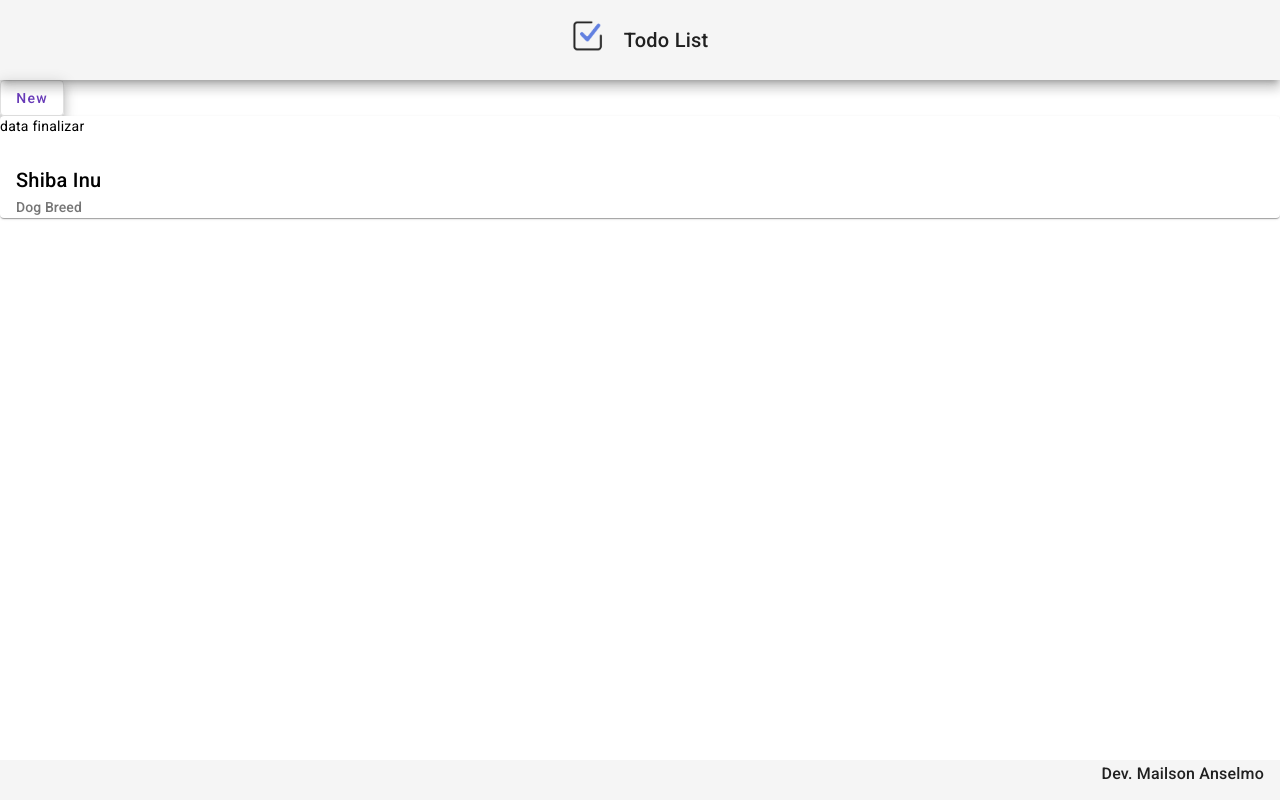
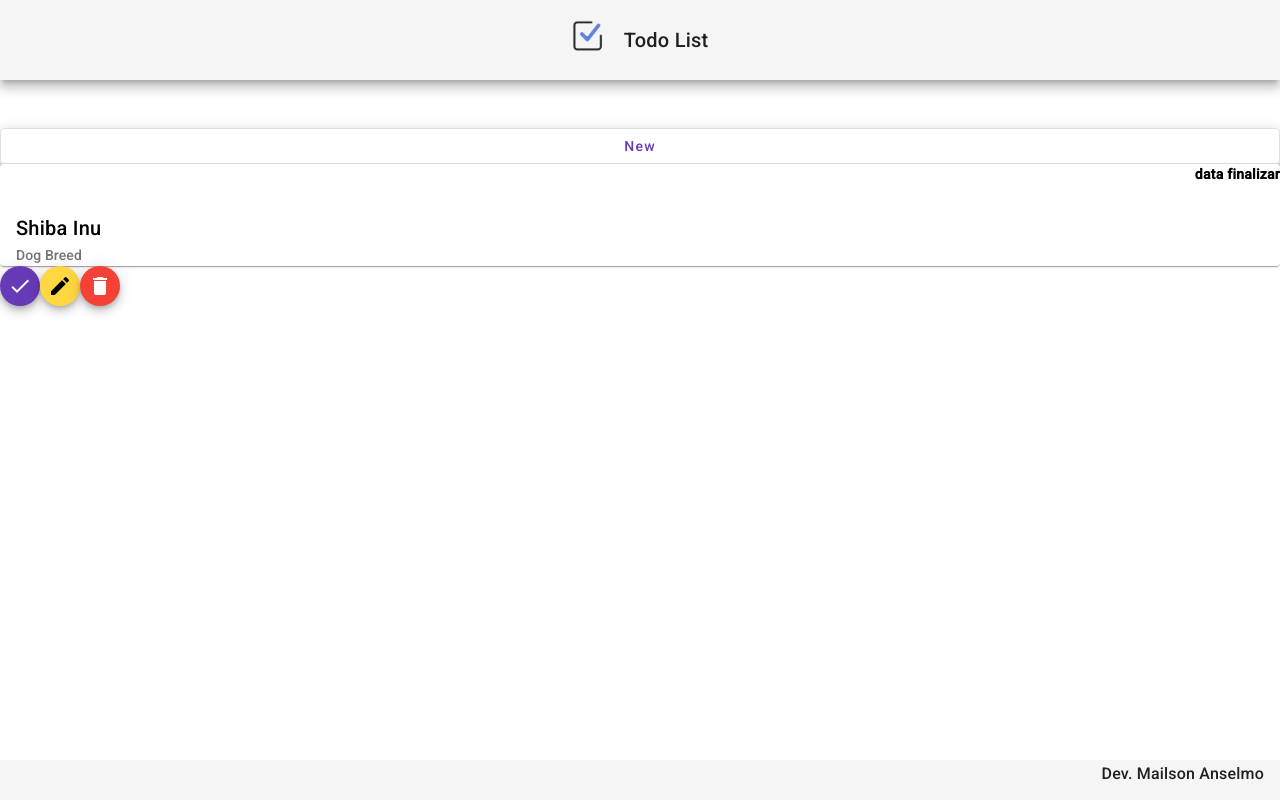
Before and after one commit to mailsonanselmo/ToDo_front, an Angular app: page / in a window 1280 px wide. Built offline with nearby package versions, Linux system fonts and the light colour scheme.

Commit message:
botoes de ações

```diff
--- a/src/app/app.component.html
+++ b/src/app/app.component.html
@@ -1,3 +1,3 @@
 <app-header></app-header>
-<app-real-all></app-real-all>
+<app-real-all>teste</app-real-all>
 <app-footer></app-footer>
--- a/src/app/components/real-all/real-all.component.css
+++ b/src/app/components/real-all/real-all.component.css
@@ -0,0 +1,18 @@
+.container{
+    height: 85%;
+    margin: auto;
+}
+
+.content{
+    width: 100%;
+}
+
+.new-todo{
+    width: 100%;
+    margin-top: 3rem;
+}
+
+p{
+    text-align: end;
+    font-weight: 600;
+}
--- a/src/app/components/real-all/real-all.component.html
+++ b/src/app/components/real-all/real-all.component.html
@@ -1,5 +1,7 @@
+<link rel="stylesheet" href="https://fonts.googleapis.com/css2?family=Material+Symbols+Outlined:opsz,wght,FILL,GRAD@20..48,100..700,0..1,-50..200" />
+
+
 <div class="container">
-
     <button class="new-todo mat-elevation-z8" mat-stroked-button color="primary">New</button>
 
     <div class="content">
@@ -10,6 +12,17 @@
               <mat-card-subtitle>Dog Breed</mat-card-subtitle>
             </mat-card-header>
           </mat-card>
+          <div class="actions">
+            <button mat-mini-fab color="primary">
+                <mat-icon>done</mat-icon>
+            </button>
+            <button mat-mini-fab color="accent">
+                <mat-icon>edit</mat-icon>
+            </button>
+            <button mat-mini-fab color="warn">
+                <mat-icon>delete</mat-icon>
+            </button>
+          </div>
     </div>
 
 </div>
```
